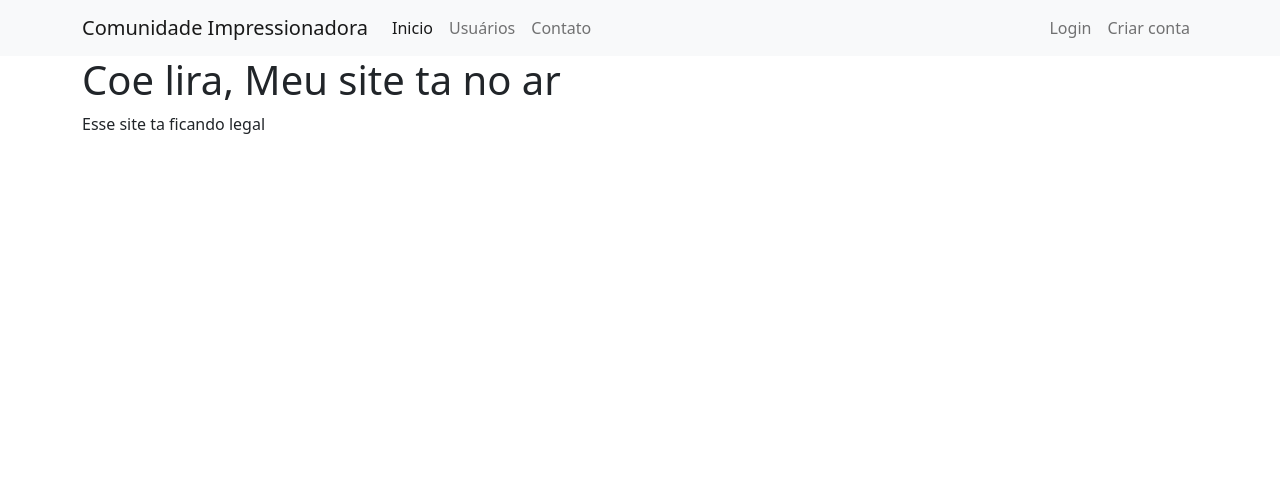
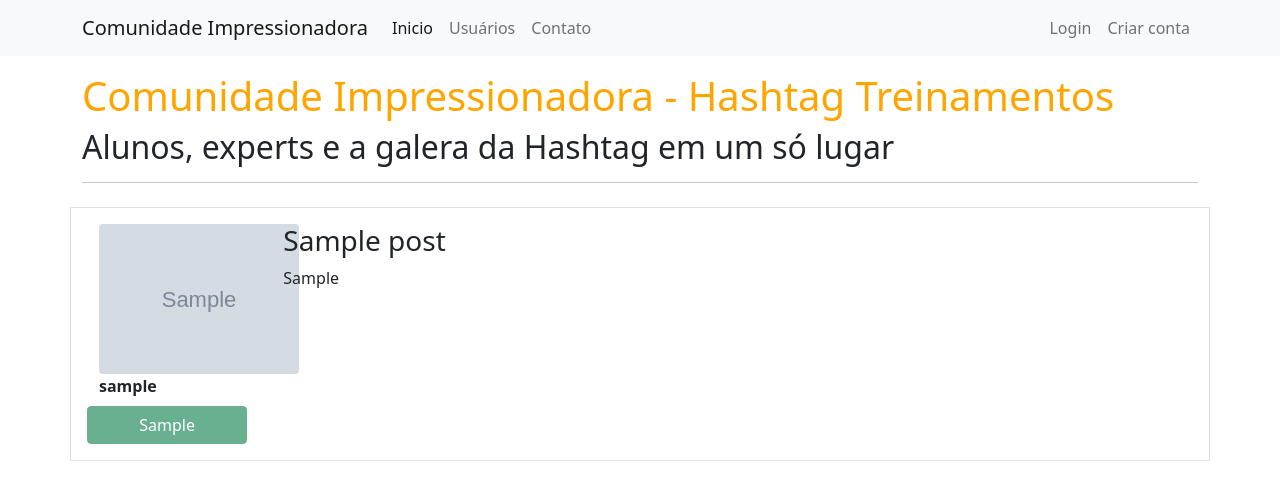
Before and after one commit to Guilherme-Fernandes97/Site-Comunidade, a Flask app: page / in a window 1280 px wide. Shown: the top 500 px of the page. Run offline with Flask 2, Linux system fonts and the light colour scheme; tables that the repository leaves empty hold one stand-in row (values such as "Sample post"); grey boxes marked "Sample" are stand-in pictures.

Commit message:
atualizando home

```diff
--- a/comundiadeimpressionadora/templates/home.html
+++ b/comundiadeimpressionadora/templates/home.html
@@ -2,8 +2,30 @@
 
 {% block body %}
 
-        <div class="container">
-            <h1>Coe lira, Meu site ta no ar</h1><p>Esse site ta ficando legal</p>
+        <div class="container mt-3">
+            <h1 style="color: orange">Comunidade Impressionadora - Hashtag Treinamentos</h1>
+            <h2>Alunos, experts e a galera da Hashtag em um só lugar</h2>
+            <hr>
+            {% for post in posts %}
+            <div class="row border mt-4 p-3 meupost">
+                <div class="col col-2">
+                    <div class="image pe-4">
+                        <img src="{{ url_for('static', filename='fotos_perfil/{}'.format(post.autor.foto_perfil)) }}" class="rounded" width="200" >
+                        <strong>{{ post.autor.username }}</strong>
+
+                        <div class="row justify-content-center">
+                                    {% for curso in post.autor.cursos.split(';') %}
+                                        <button type="button" class="btn btn-success mt-2" disabled>{{ curso }}</button>
+                                    {% endfor %}
+                        </div>
+                    </div>
+                </div>
+                <div class="col col-9">
+                    <h3>{{ post.titulo }}</h3>
+                    <p>{{ post.corpo }}</p>
+                </div>
+            </div>
+            {% endfor %}
         </div>
 
 {% endblock %}
```
